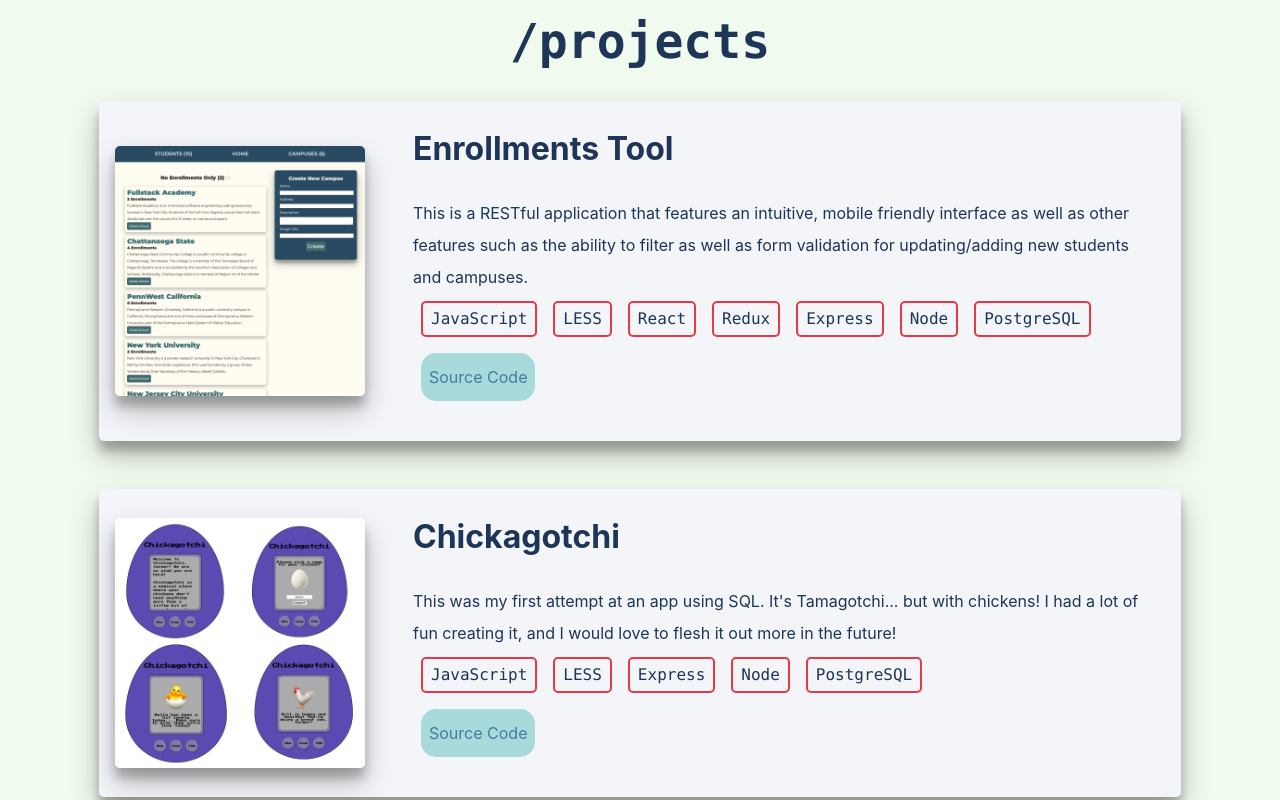
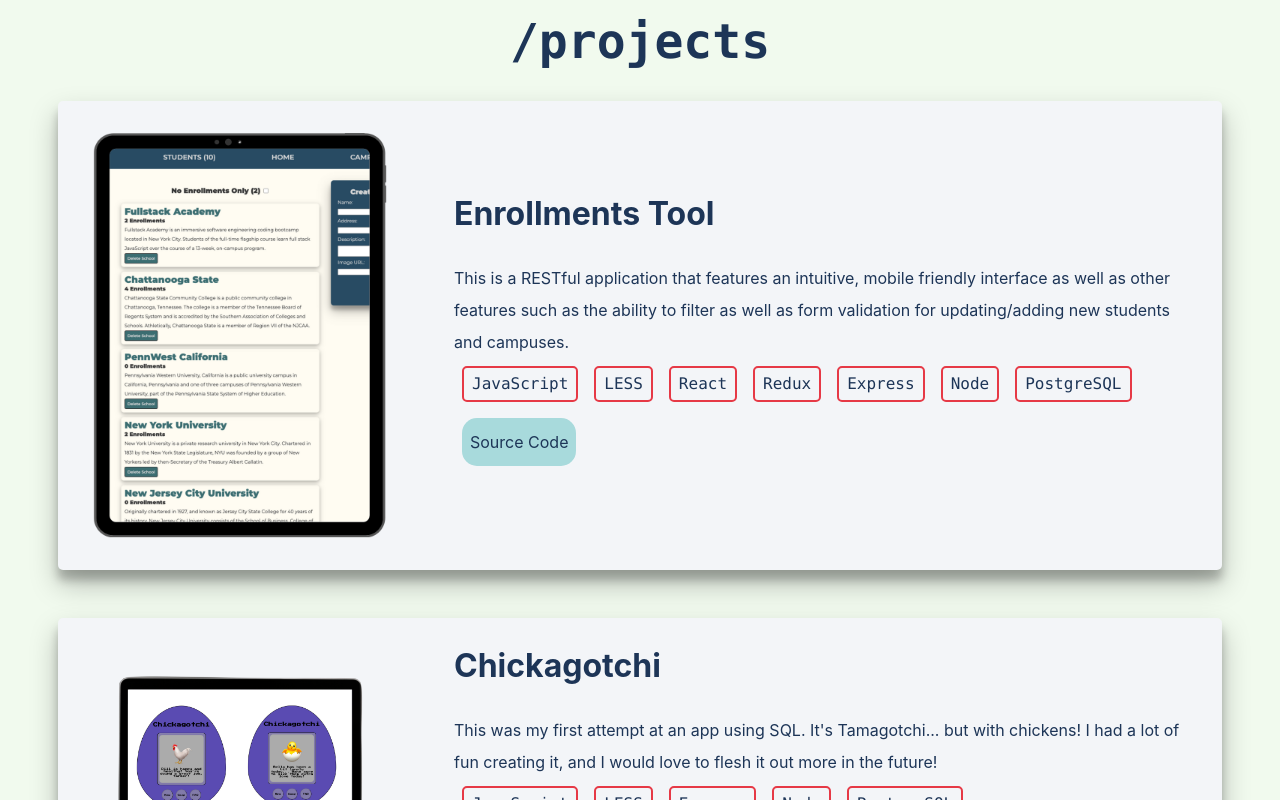
Before and after one commit to corumgold/corygold.dev, a React (Create React App) app: page / in a window 1280 px wide. Shown: the part 1840-2640 px from the top of the page. Built offline with nearby package versions, Linux system fonts and the light colour scheme.

Commit message:
Change project images

```diff
--- a/less/styles.less
+++ b/less/styles.less
@@ -25,16 +25,6 @@
     "Ubuntu", "Cantarell", "Fira Sans", "Droid Sans", "Helvetica Neue",
     sans-serif;
   color: @primary-text-color;
-}
-
-a {
-  text-decoration: none;
-  color: @secondary-text-color;
-}
-
-a:hover {
-  color: @accent-color;
-  transition: 200ms;
 }
 
 /* nav */
@@ -278,6 +268,9 @@
   box-shadow: rgba(0, 0, 0, 0.25) 0px 14px 28px,
     rgba(0, 0, 0, 0.22) 0px 10px 10px;
   border-radius: 5px;
+  @media screen and (max-width: 650px), screen and (max-height: 550px) {
+    flex-direction: column;
+  }
 }
 
 .project-details {
@@ -323,15 +316,7 @@
 }
 
 .project img {
-  width: 250px;
-  margin: 1rem;
+  width: 300px;
+  margin: 2rem;
   border-radius: 5px;
-  box-shadow: rgba(0, 0, 0, 0.25) 0px 14px 28px,
-    rgba(0, 0, 0, 0.22) 0px 10px 10px;
-  @media screen and (max-width: 1000px), screen and (max-height: 400px) {
-    display: none;
-  }
-  @media screen and (max-width: 400) {
-    width: 100px;
-  }
 }
--- a/src/styles.css
+++ b/src/styles.css
@@ -2,14 +2,6 @@
   margin: 0;
   font-family: -apple-system, BlinkMacSystemFont, "Segoe UI", "Roboto", "Oxygen", "Ubuntu", "Cantarell", "Fira Sans", "Droid Sans", "Helvetica Neue", sans-serif;
   color: #1d3557;
-}
-a {
-  text-decoration: none;
-  color: #457b9d;
-}
-a:hover {
-  color: #e63946;
-  transition: 200ms;
 }
 /* nav */
 nav {
@@ -234,6 +226,11 @@
   box-shadow: rgba(0, 0, 0, 0.25) 0px 14px 28px, rgba(0, 0, 0, 0.22) 0px 10px 10px;
   border-radius: 5px;
 }
+@media screen and (max-width: 650px), screen and (max-height: 550px) {
+  .project {
+    flex-direction: column;
+  }
+}
 .project-details {
   max-width: 800px;
   display: flex;
@@ -271,18 +268,7 @@
   font-family: Monaco, Consolas, Lucida Console, monospace;
 }
 .project img {
-  width: 250px;
-  margin: 1rem;
+  width: 300px;
+  margin: 2rem;
   border-radius: 5px;
-  box-shadow: rgba(0, 0, 0, 0.25) 0px 14px 28px, rgba(0, 0, 0, 0.22) 0px 10px 10px;
 }
-@media screen and (max-width: 1000px), screen and (max-height: 400px) {
-  .project img {
-    display: none;
-  }
-}
-@media screen and (max-width: 400) {
-  .project img {
-    width: 100px;
-  }
-}
```
Also changed, not shown: public/images/Chickagotchi.png, public/images/enrollments_tool.png, src/components/Button.js (added).
